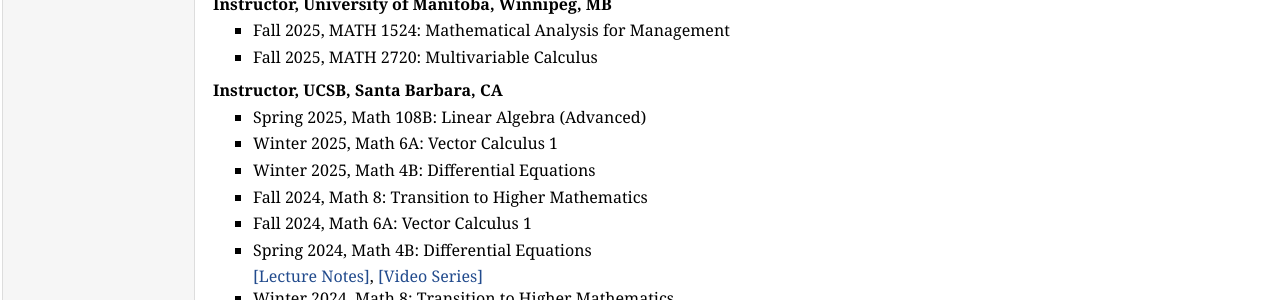
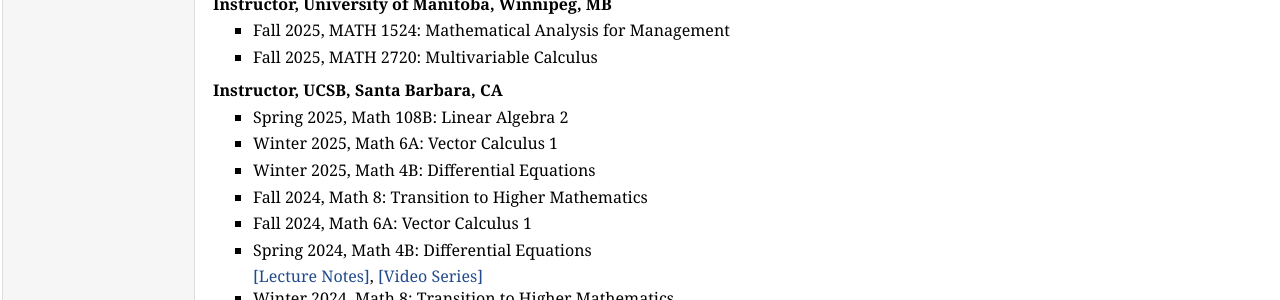
Before and after one commit to zhangqing2513/zhangqing2513.github.io, a Jekyll site: the page index.html, which Jekyll copies as it is, in a window 1280 px wide and 900 px high, scrolled down 1258 px. Shown: the part 154-454 px from the top of the window. Built offline with Jekyll 4.4.1, drawn with Linux system fonts in a browser that asks for light colours.

Commit message:
Update index.html

```diff
--- a/index.html
+++ b/index.html
@@ -117,7 +117,7 @@
 
 <p><span style="font-size: 100%"><strong>Instructor, UCSB, Santa Barbara, CA</strong></span></p>
 <ul>
-    <li><p>Spring 2025, Math 108B: Linear Algebra (Advanced)</p></li>
+    <li><p>Spring 2025, Math 108B: Linear Algebra 2</p></li>
     <li><p>Winter 2025, Math 6A: Vector Calculus 1</p></li>
     <li><p>Winter 2025, Math 4B: Differential Equations</p></li>
     <li><p>Fall 2024, Math 8: Transition to Higher Mathematics</p></li>
```
